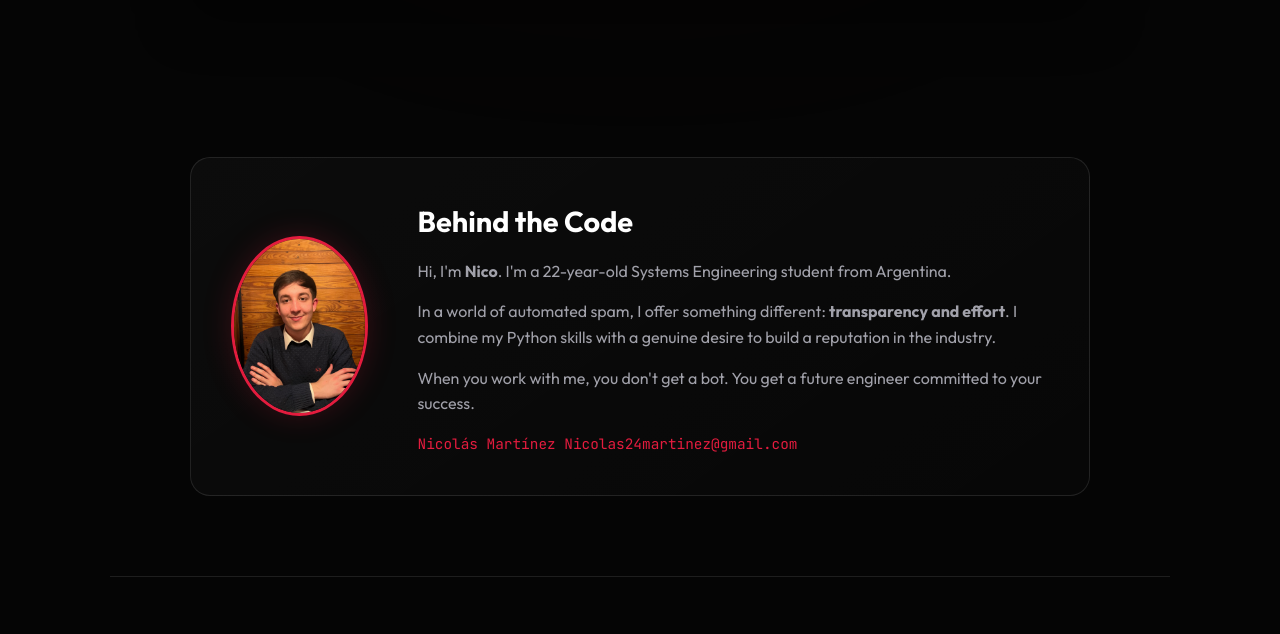
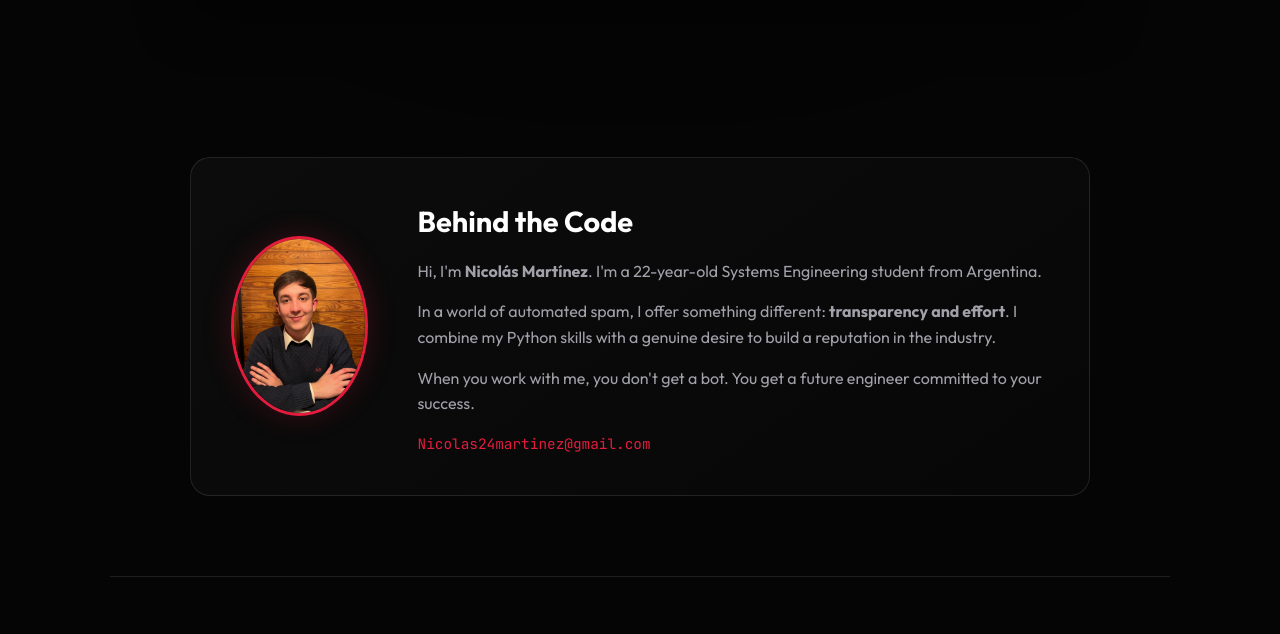
Before and after one commit to Rivernic/Rivernic.github.io, a plain HTML site: page index.html in a window 1280 px wide. Shown: the part 1002-1636 px from the top of the page. Drawn offline with Linux system fonts and the light colour scheme.

Commit message:
Update index.html

```diff
--- a/index.html
+++ b/index.html
@@ -237,10 +237,10 @@
 
             <div class="about-text">
                 <h3>Behind the Code</h3>
-                <p>Hi, I'm <strong>Nico</strong>. I'm a 22-year-old Systems Engineering student from Argentina.</p>
+                <p>Hi, I'm <strong>Nicolás Martínez</strong>. I'm a 22-year-old Systems Engineering student from Argentina.</p>
                 <p>In a world of automated spam, I offer something different: <strong>transparency and effort</strong>. I combine my Python skills with a genuine desire to build a reputation in the industry.</p>
                 <p>When you work with me, you don't get a bot. You get a future engineer committed to your success.</p>
-                <span class="signature">Nicolás Martínez Nicolas24martinez@gmail.com</span>
+                <span class="signature">Nicolas24martinez@gmail.com</span>
             </div>
         </section>
 
```
